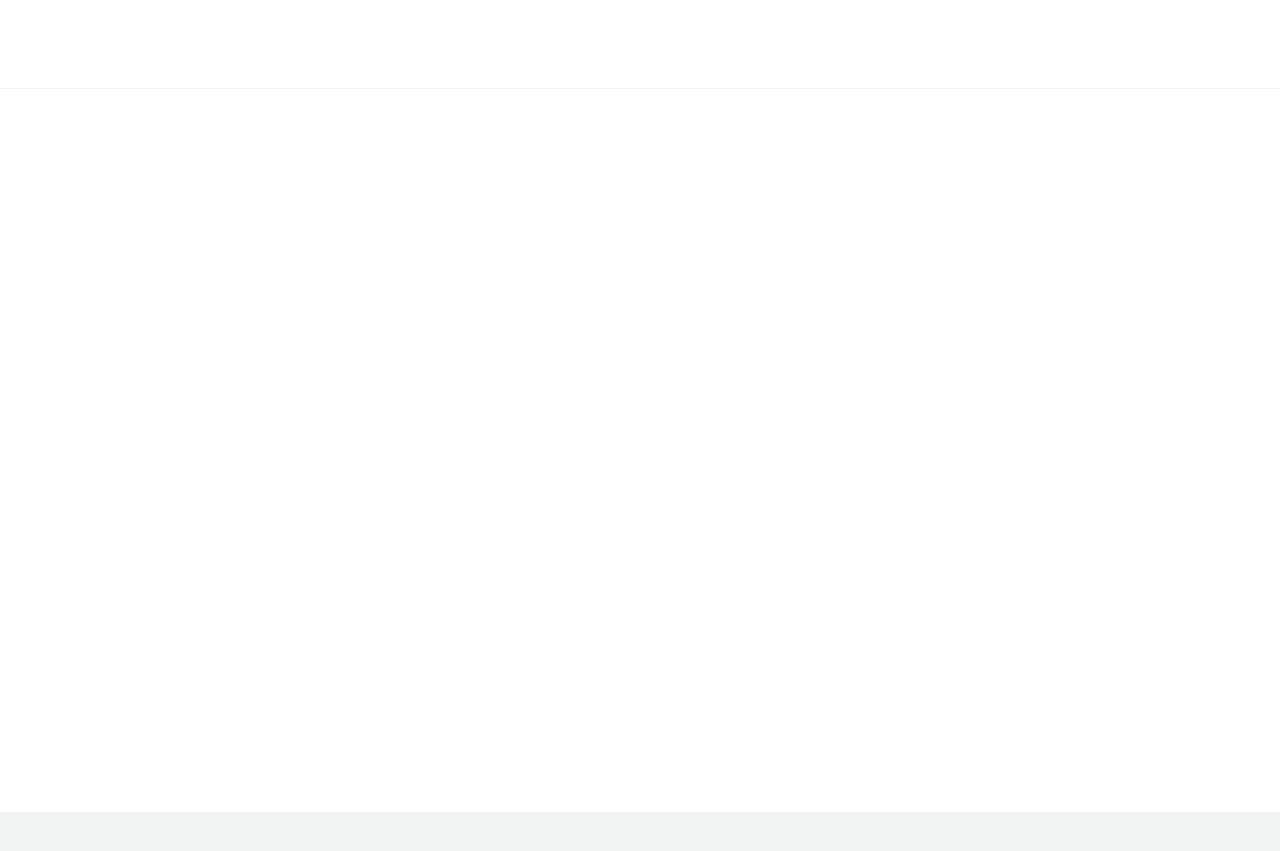
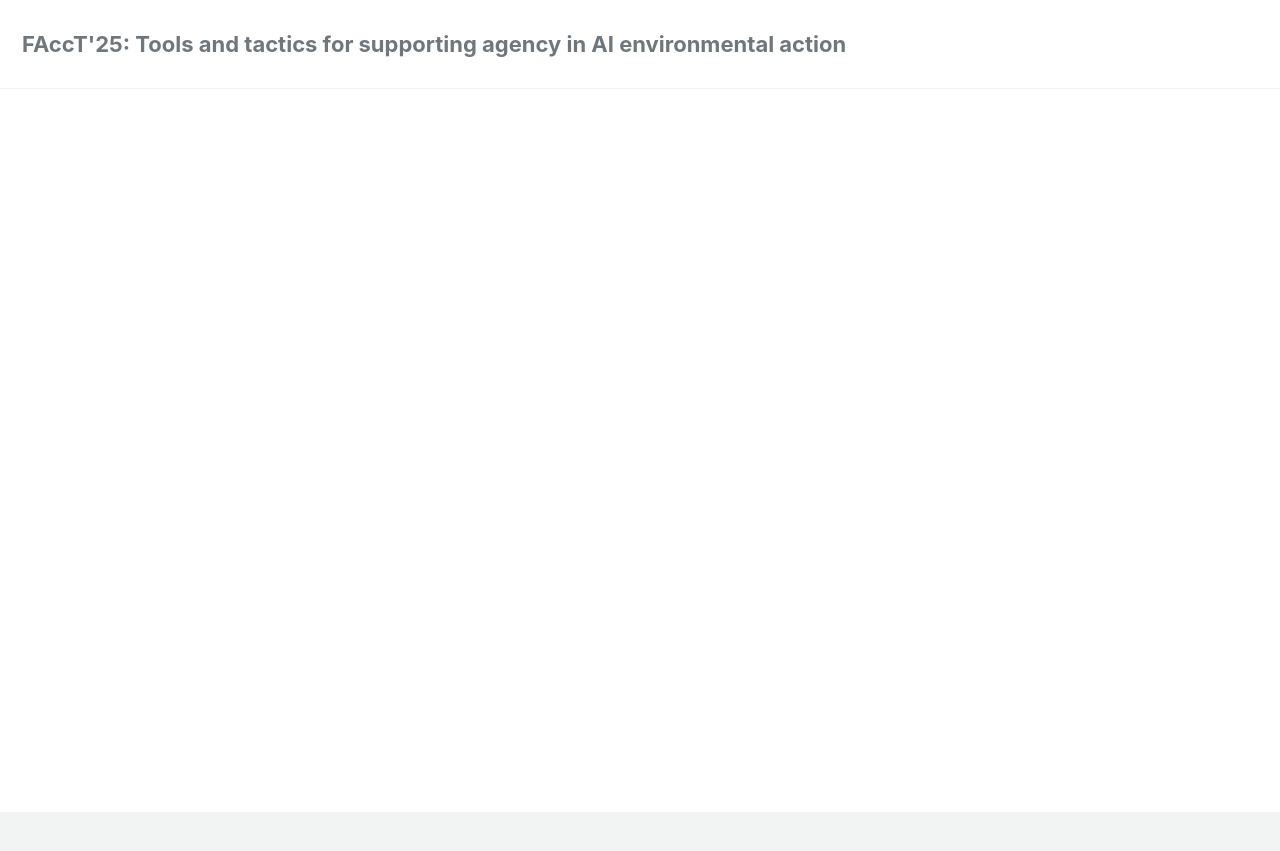
Before and after one commit to FourCoffees/environmentaltactics, a Jekyll site: the page built from index.html, in a window 1280 px wide. Shown: the top 851 px of the page. Built offline with Jekyll 4.4.1, drawn with Linux system fonts in a browser that asks for light colours; cached includes are drawn as plain includes; the list of posts is cut into pages by our own code.

```diff
--- a/_config.yml
+++ b/_config.yml
@@ -27,7 +27,7 @@ baseurl                  : # the subpath of your site, e.g. "/blog"
 repository               : # GitHub username/repo-name e.g. "mmistakes/minimal-mistakes"
 teaser                   :  "/assets/images/picture1.jpg" # path of fallback teaser image, e.g. "/assets/images/500x300.png"
 logo                     : # path of logo image to display in the masthead, e.g. "/assets/images/88x88.png"
-masthead_title           : " " # overrides the website title displayed in the masthead, use " " for no title""
+masthead_title           : # overrides the website title displayed in the masthead, use " " for no title""
 breadcrumbs              : # true, false (default)
 words_per_minute         : 200
 enable_copy_code_button  : # true, false (default)
```
